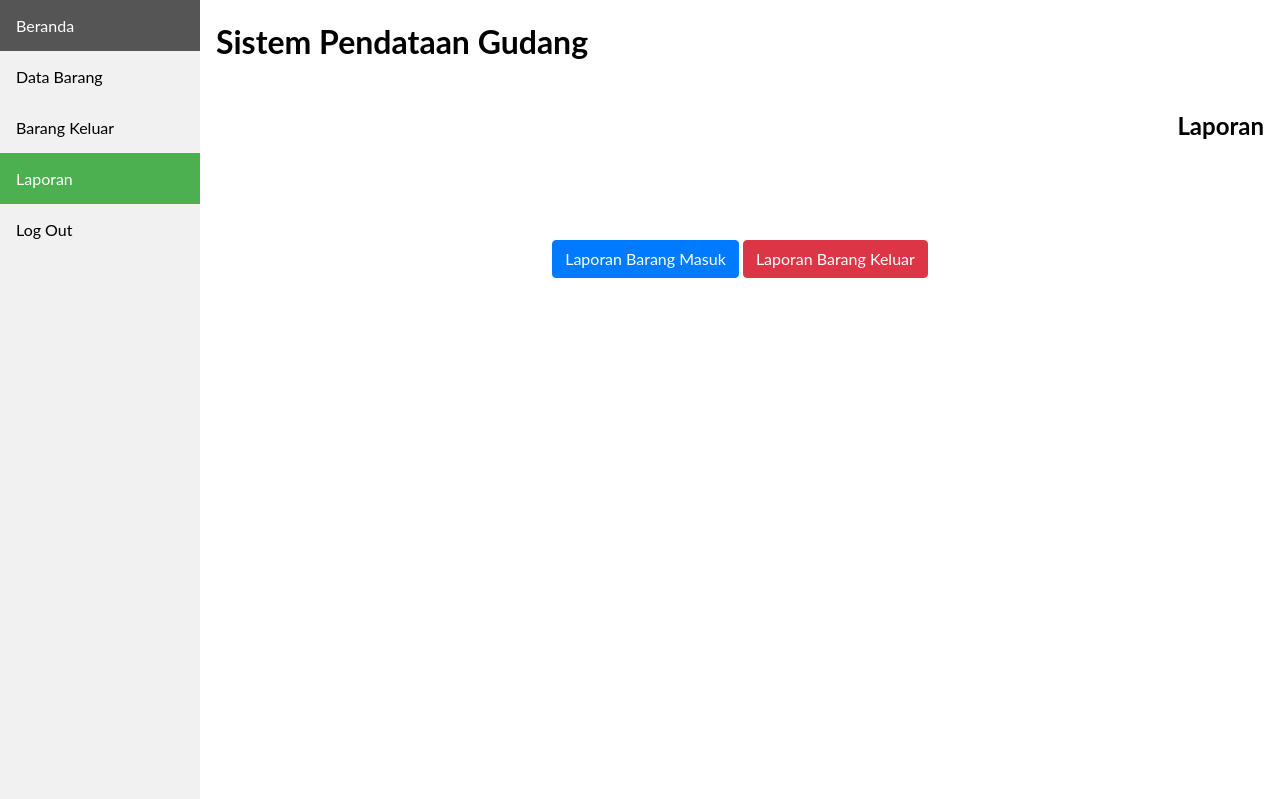
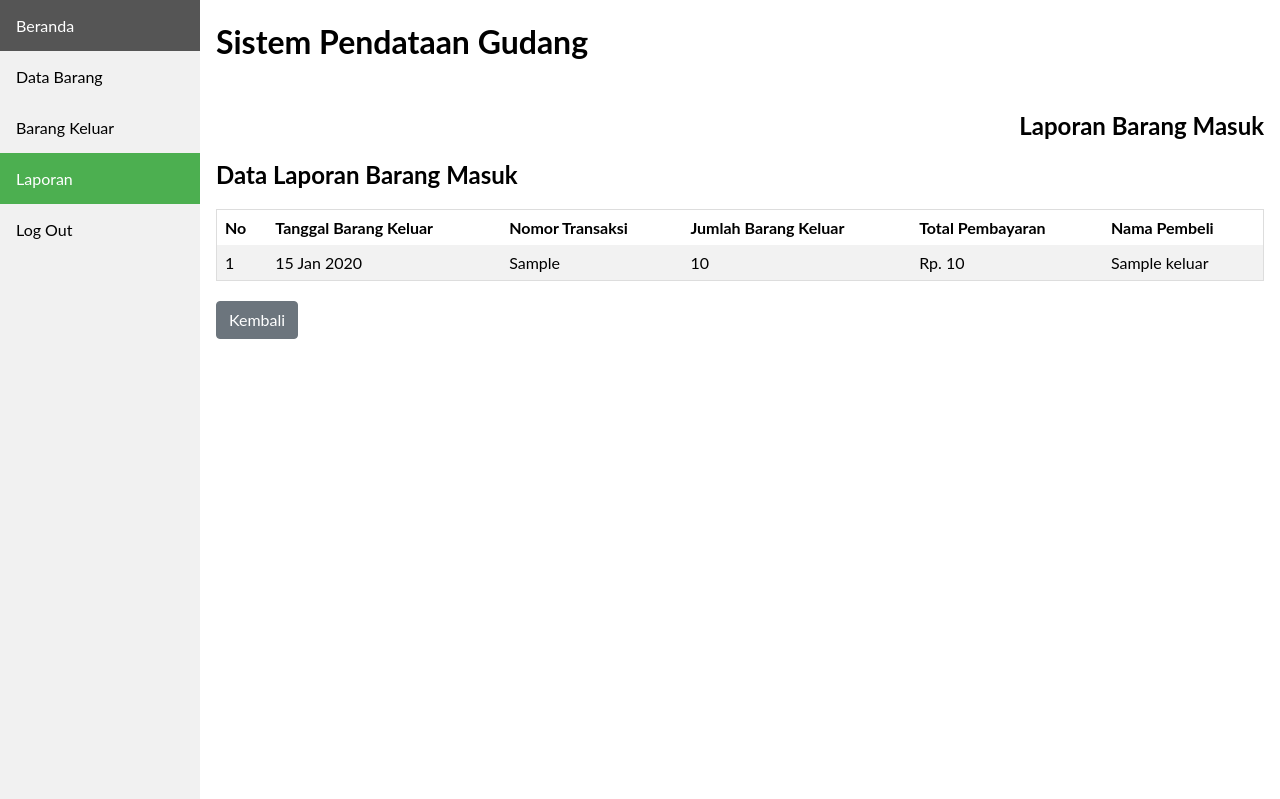
Before and after one commit to adhimaspns/SistemPendataanGudang, a PHP site: page /laporan_keluar/index.php?page=laporan in a window 1280 px wide. Shown: the top 799 px of the page. Run offline with PHP 8.4, Linux system fonts and the light colour scheme; tables that the repository leaves empty or names only in its code hold one stand-in row (values such as "Sample post").

Commit message:
menyelesaikan laporan barang keluar

```diff
--- a/frontend/laporan/index.php
+++ b/frontend/laporan/index.php
@@ -21,7 +21,7 @@
       <a href="laporan_masuk/index.php?page=laporan" class="btn btn-biru">
         Laporan Barang Masuk
       </a>
-      <a href="" class="btn btn-merah">
+      <a href="laporan_keluar/index.php?page=laporan" class="btn btn-merah">
         Laporan Barang Keluar
       </a>
     </center>
--- /dev/null
+++ b/frontend/laporan/laporan_keluar/index.php
@@ -0,0 +1,61 @@
+<!DOCTYPE html>
+<html lang="en">
+<head>
+  <meta charset="UTF-8">
+  <meta http-equiv="X-UA-Compatible" content="IE=edge">
+  <meta name="viewport" content="width=device-width, initial-scale=1.0">
+  <title>Beranda</title>
+  <link rel="stylesheet" href="../../../css/style.css">
+</head>
+<body>
+  <?php
+    include '../../../database/koneksi.php';
+    include '../../layouts/sidebar.php';
+  ?>
+
+  <div class="content">
+    <h1>Sistem Pendataan Gudang</h1>
+    <h2 class="teks-rata-kanan margin-top-50">Laporan Barang Masuk</h2>
+
+    <h2>Data Laporan Barang Masuk</h2>
+    <div class="kotak-table">
+      <table class="table-responsive">
+        <tr>
+          <th>No</th>
+          <th>Tanggal Barang Keluar</th>
+          <th>Nomor Transaksi</th>
+          <th>Jumlah Barang Keluar</th>
+          <th>Total Pembayaran</th>
+          <th>Nama Pembeli</th>
+        </tr>
+
+        <?php
+          $no                 = 1;
+          $selectDataLaporan  = "SELECT * FROM laporan_brg_keluar";
+          $queryDataLaporan   = mysqli_query($host, $selectDataLaporan);
+          while ($data = mysqli_fetch_assoc($queryDataLaporan) ) {
+
+          ?>
+          <tr>
+            <td><?= $no++ ?></td>
+            <td><?= date('d M Y', strtotime($data['tanggal_brg_keluar']))  ?></td>
+            <td><?= $data['no_tr_brg_keluar'] ?></td>
+            <td><?= $data['jumlah_barang_keluar'] ?></td>
+            <td><?= "Rp. " . number_format($data['total'],0,',','.') ?></td>
+            <td><?= $data['nama_pembeli'] ?></td>
+
+            <!-- <td><?= $data['nama_pembeli'] ?></td>
+            <td><?= $data['nama_brg'] ?></td>
+            <td><?= $data['stok_masuk'] . " " . $data['stn_brg_masuk'] ?></td>
+            <td><?= "Rp. " . number_format($data['sbttl_brg_masuk'],0,',','.')  ?></td> -->
+          </tr>
+          <?php } ?>
+      </table>
+    </div>
+    <a href="../index.php?page=laporan" class="btn btn-abu margin-20-0">
+      Kembali
+    </a>
+  </div>
+
+</body>
+</html>
```
